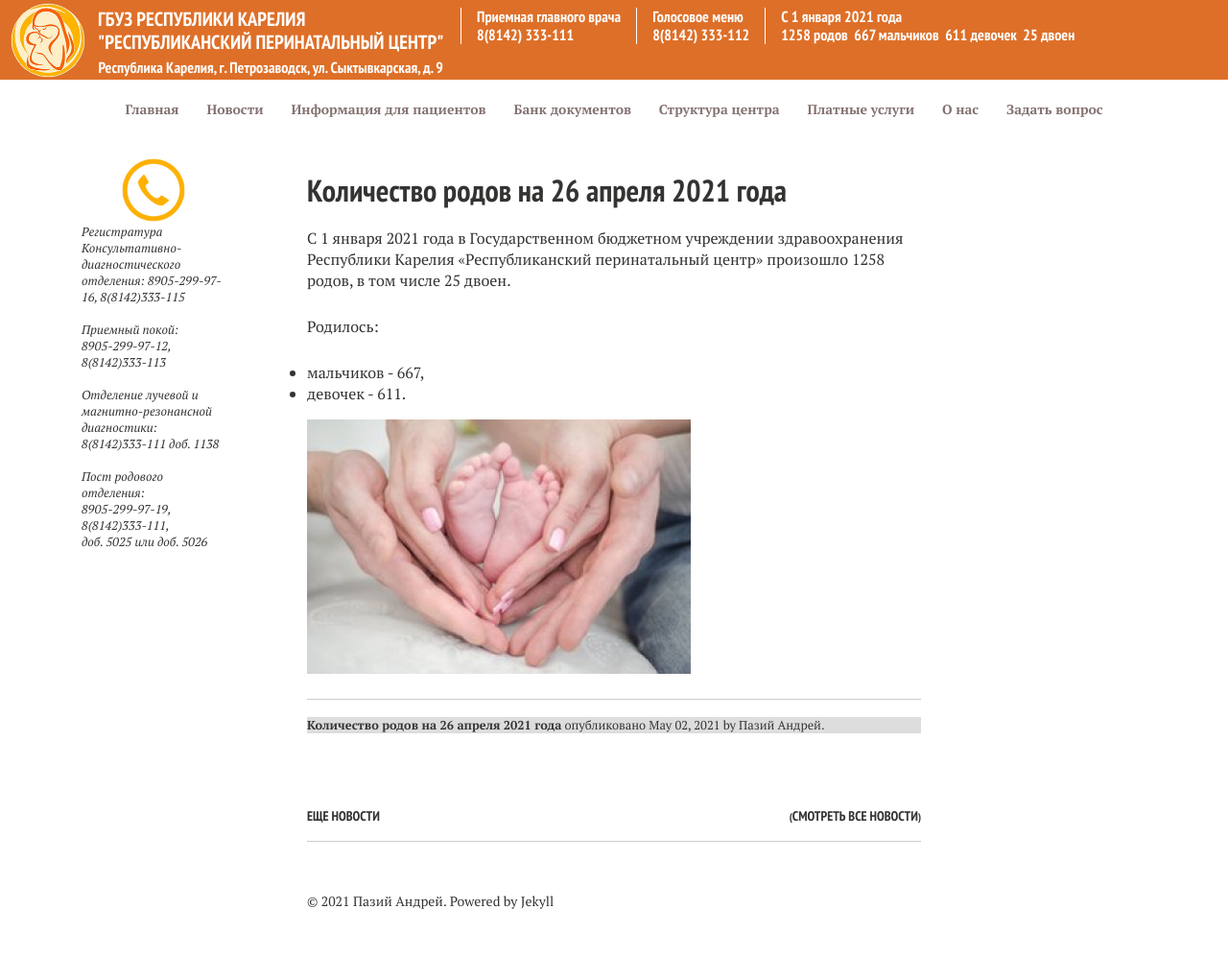
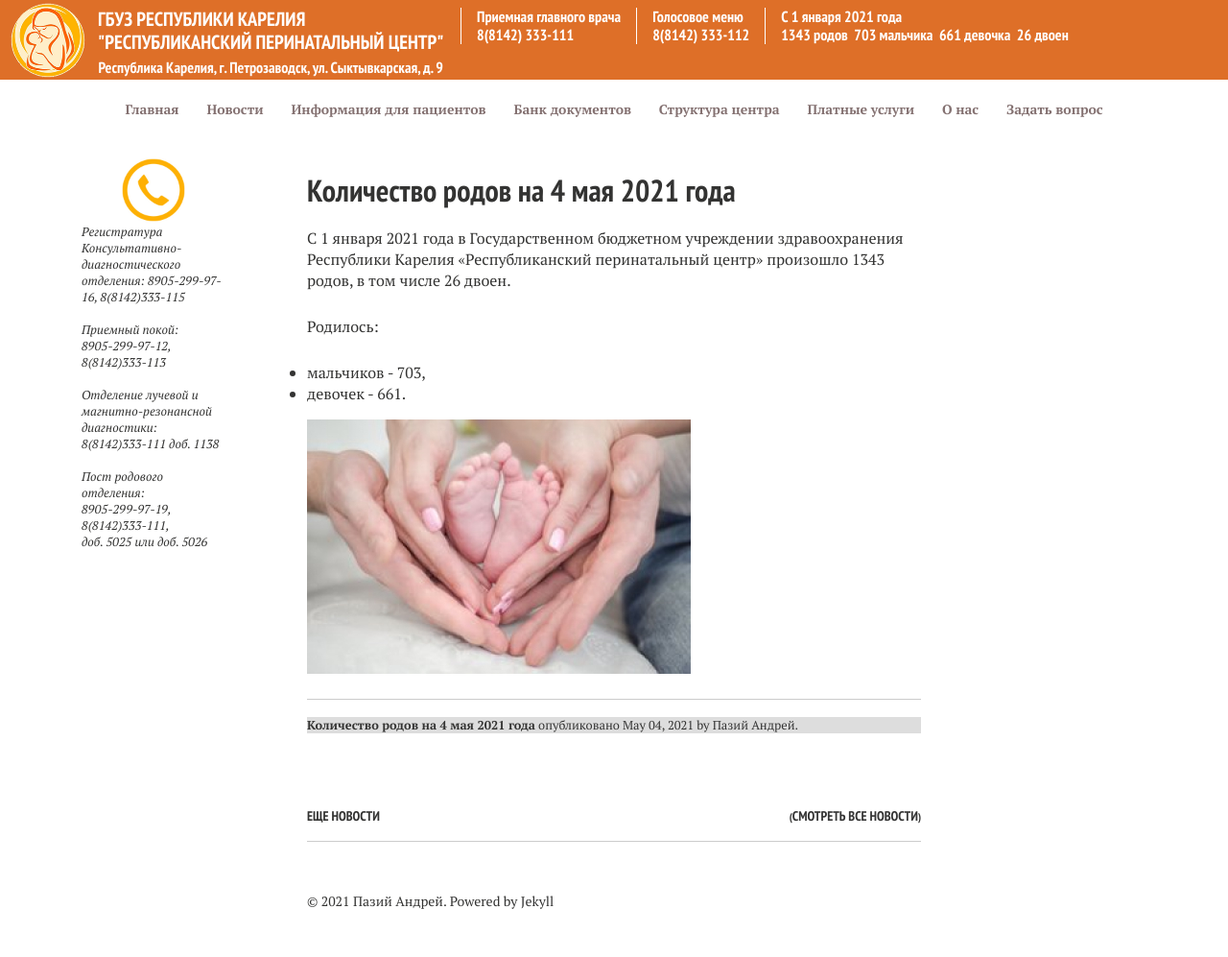
Before and after one commit to panikptz/rpc-site, a Jekyll site: the page built from _posts/2021-03-18-количество-родов-на-18-марта-2021-года.md, in a window 1280 px wide. Shown: the whole page at 96% size. Built offline with Jekyll 4.4.1, drawn with Linux system fonts in a browser that asks for light colours; nearby versions of some CDN libraries.

Commit message:
data child birth O# Please enter the commit message for your changes. Lines starting

```diff
--- a/_data/childbirth.yml
+++ b/_data/childbirth.yml
@@ -1,10 +1,14 @@
 ---
-родов: "1258"
-мальчики: "667"
-девочки: "611"
+родов: "1343"
+мальчики:
+  количество: "703"
+  метка: мальчика
+девочки:
+  количество: "661"
+  метка: девочка
 двойни:
   показать: true
-  количество: "25"
+  количество: "26"
   метка: двоен
 тройни:
   показать: false
--- a/_includes/_navigation.html
+++ b/_includes/_navigation.html
@@ -19,7 +19,7 @@
                 <h2 class="block-title">{{ site.title_phone_2 }}</h2>
             </div>
             <div class="head-block line">
-                <h2 class="block-title">С 1 января 2021 года<br>{{ data['родов'] }} родов&nbsp;&nbsp;{{ data['мальчики'] }} мальчиков&nbsp;&nbsp;{{ data['девочки'] }} девочек&nbsp;&nbsp;{% if data['двойни']['показать'] %}{{ data['двойни']['количество'] }} {{ data['двойни']['метка'] }}{% endif %}&nbsp;&nbsp;{% if data['тройни']['показать'] %}{{ data['тройни']['количество'] }} {{ data['тройни']['метка'] }}{% endif %}</h2>
+                <h2 class="block-title">С 1 января 2021 года<br>{{ data['родов'] }} родов&nbsp;&nbsp;{{ data['мальчики']['количество'] }} {{ data['мальчики']['метка'] }}&nbsp;&nbsp;{{ data['девочки']['количество'] }} {{ data['девочки']['метка'] }}{% if data['двойни']['показать'] %}&nbsp;&nbsp;{{ data['двойни']['количество'] }} {{ data['двойни']['метка'] }}{% endif %}{% if data['тройни']['показать'] %}&nbsp;&nbsp;{{ data['тройни']['количество'] }} {{ data['тройни']['метка'] }}{% endif %}</h2>
             </div>
         </div>
     </header>
--- a/_posts/2021-03-18-количество-родов-на-18-марта-2021-года.md
+++ b/_posts/2021-03-18-количество-родов-на-18-марта-2021-года.md
@@ -1,8 +1,8 @@
 ---
-title: Количество родов на 26 апреля 2021 года
+title: Количество родов на 4 мая 2021 года
 description: С 1 января 2021 года в Государственном бюджетном учреждении здравоохранения
   Республики Карелия «Республиканский перинатальный центр»...
-date: '2021-05-02'
+date: '2021-05-04'
 
 ---
 {% assign data = site.data.childbirth %}
@@ -11,7 +11,7 @@ date: '2021-05-02'
 
 Родилось:
 
-* мальчиков - {{ data['мальчики'] }},
-* девочек - {{ data['девочки'] }}.
+* мальчиков - {{ data['мальчики']['количество'] }},
+* девочек - {{ data['девочки']['количество'] }}.
 
 ![](/uploads/count_rodi.jpg)
```
